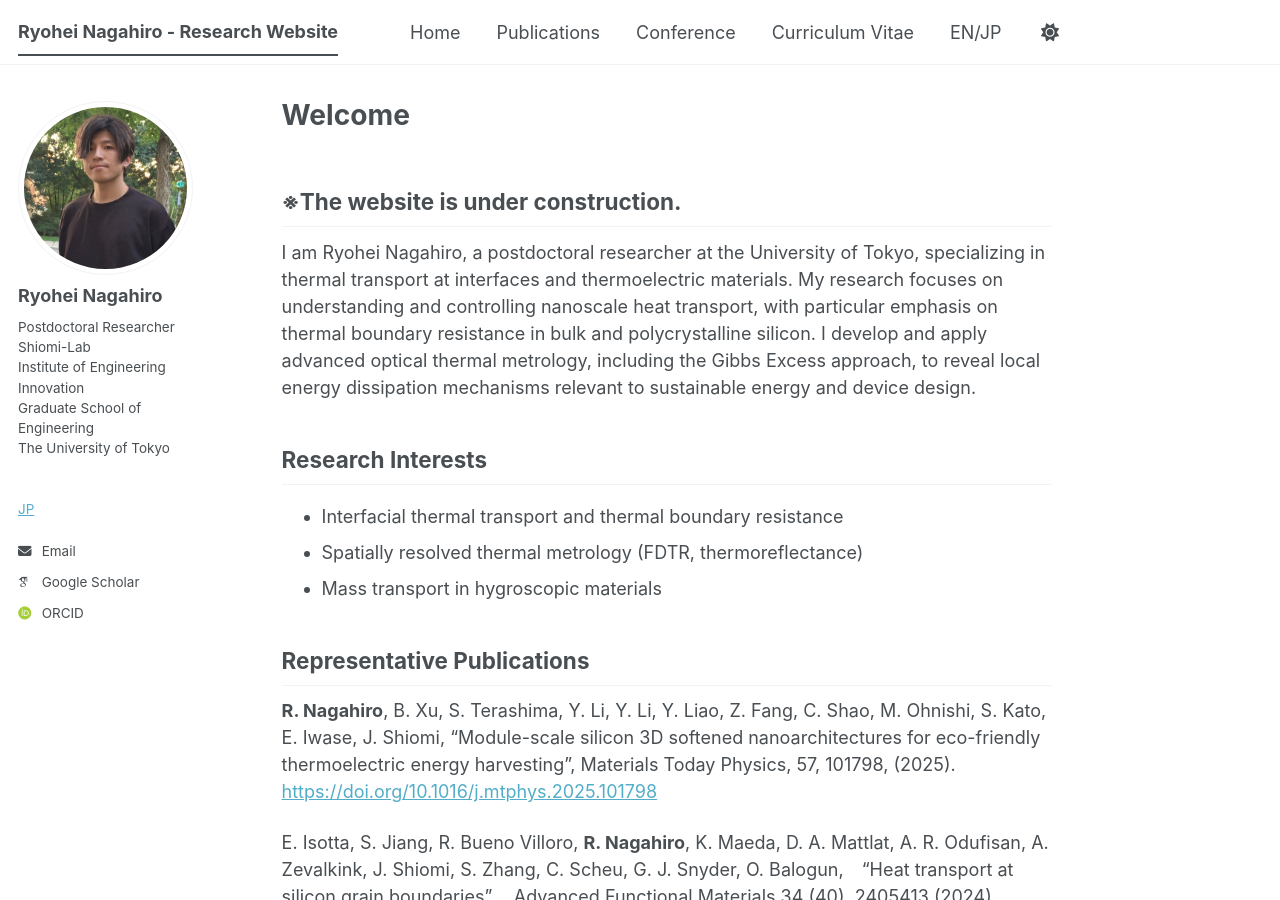
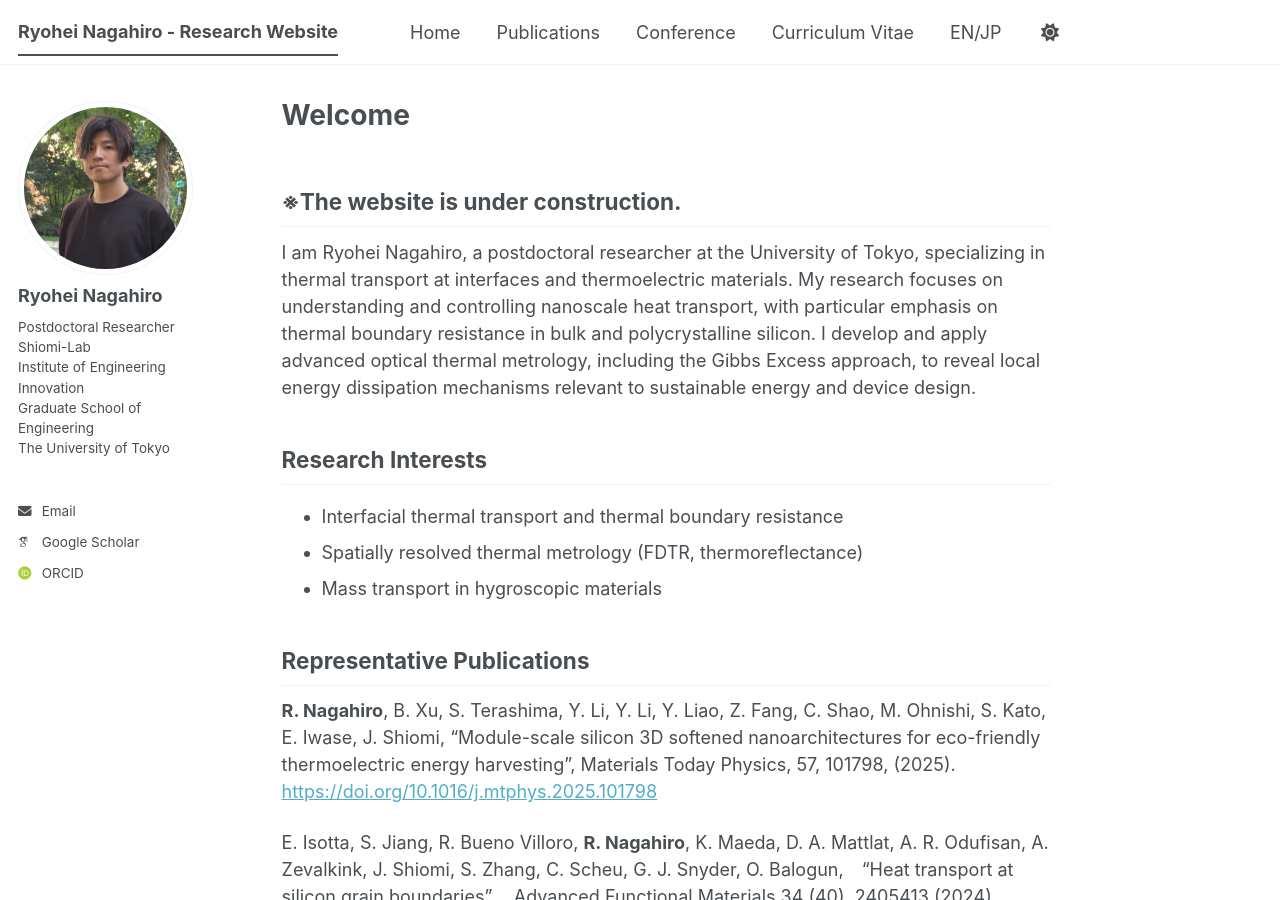
Before and after one commit to ryohei-nagahiro/ryohei-nagahiro.github.io, a Jekyll site: the page built from _pages/about.md, in a window 1280 px wide and 900 px high. Built offline with Jekyll 4.4.1, drawn with Linux system fonts in a browser that asks for light colours; some web fonts are replaced; a script bundle is joined from its source files by our own code; library files that are not in the unit come from our copies.

Commit message:
Update author-profile.html

```diff
--- a/_includes/author-profile.html
+++ b/_includes/author-profile.html
@@ -18,16 +18,6 @@
     <h3 class="author__name">{{ author.name }}</h3>
     {% if author.pronouns %}<p class="author__pronouns">{{ author.pronouns }}</p>{% endif %}
     {% if author.bio %}<p class="author__bio">{{ author.bio | newline_to_br }}</p>{% endif %}
-
-    {% if page.lang == "en" %}
-      <p class="author__bio" style="margin-top:6px;">
-      <a href="/jp/">JP</a>
-      </p>
-    {% elsif page.lang == "ja" %}
-      <p class="author__bio" style="margin-top:6px;">
-      <a href="/">EN</a>
-      </p>
-    {% endif %}
   </div>
 
   <div class="author__urls-wrapper">
```
